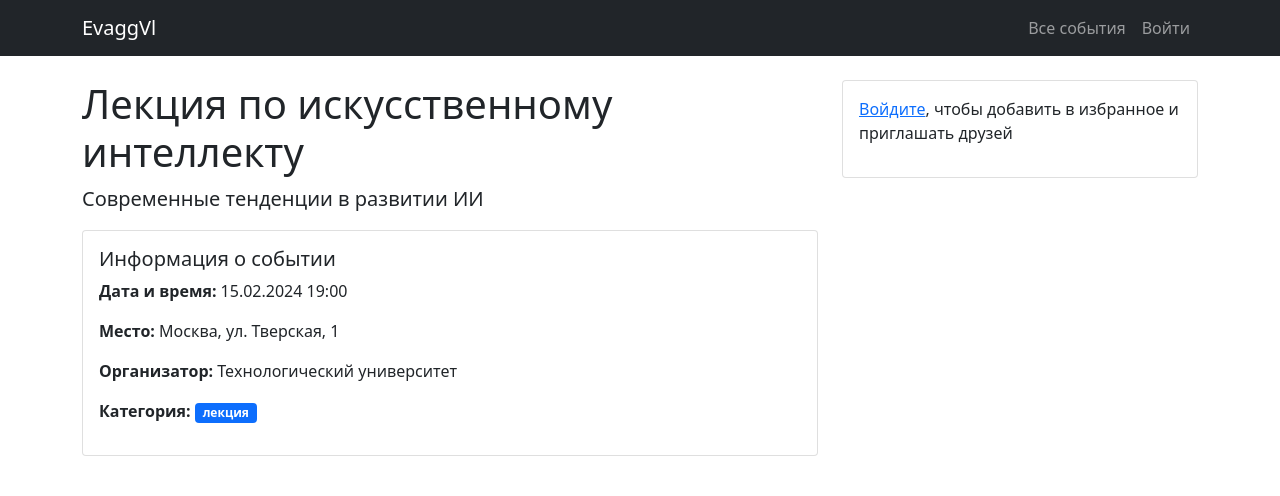
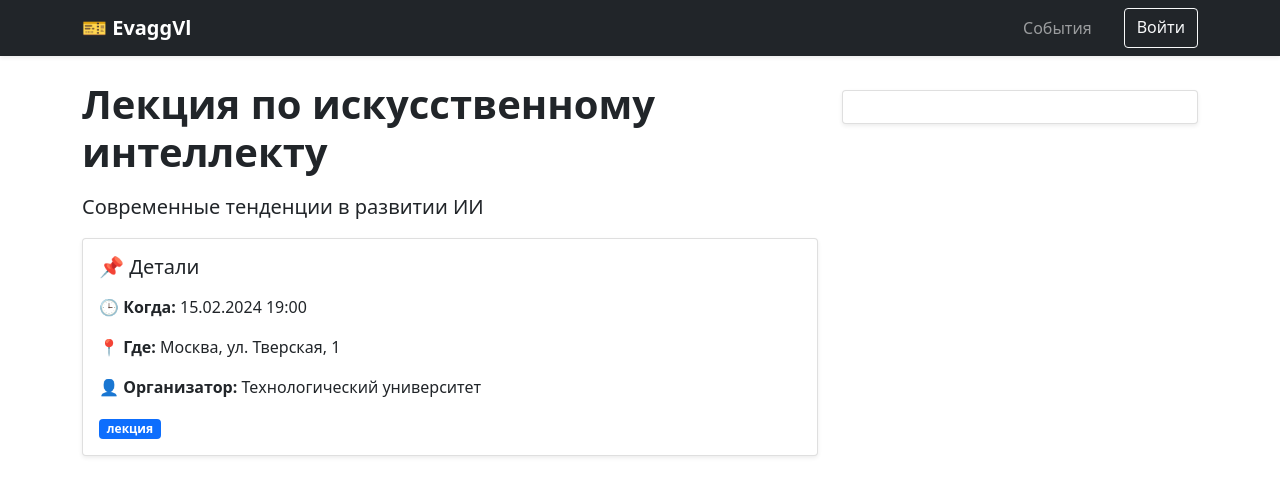
Before and after one commit to Verigg/EvaggVL, a Flask app: page /events/1 in a window 1280 px wide. Shown: the top 496 px of the page. Run offline with Flask 3, Linux system fonts and the light colour scheme.

Commit message:
Pages design polish

```diff
--- a/templates/base.html
+++ b/templates/base.html
@@ -9,25 +9,41 @@
 </head>
 
 <body>
-    <nav class="navbar navbar-expand-lg navbar-dark bg-dark">
+    <style>
+    .event-card {
+        transition: transform .15s ease, box-shadow .15s ease;
+    }
+
+    .event-card:hover {
+        transform: translateY(-4px);
+        box-shadow: 0 8px 24px rgba(0,0,0,.08);
+    }
+    </style>
+
+    <nav class="navbar navbar-expand-lg navbar-dark bg-dark shadow-sm">
         <div class="container">
-            <a class="navbar-brand" href="{{ url_for('index') }}">EvaggVl</a>
-            <div class="navbar-nav">
-                <a class="nav-link" href="{{ url_for('events') }}">Все события</a>
-                {% if current_user.is_authenticated %}
-                <a class="nav-link" href="{{ url_for('recommendations') }}">Рекомендации</a>
-                <a class="nav-link" href="{{ url_for('favorites') }}">Избранное</a>
-                <a class="nav-link" href="{{ url_for('profile') }}">Профиль</a>
-                <a class="nav-link" href="{{ url_for('my_invitations') }}">Приглашения</a>
-                <a class="nav-link" href="{{ url_for('logout') }}">Выйти</a>
-                {% else %}
-                <a class="nav-link" href="{{ url_for('login') }}">Войти</a>
-                {% endif %}
-                {% if current_user.is_authenticated and current_user.username == 'admin' %}
-                <li class="nav-item">
-                    <a class="nav-link" href="{{ url_for('admin_dashboard') }}">Админ-панель</a>
-                </li>
-                {% endif %}
+            <a class="navbar-brand fw-bold" href="{{ url_for('index') }}">
+                🎫 EvaggVl
+            </a>
+
+            <button class="navbar-toggler" type="button" data-bs-toggle="collapse" data-bs-target="#mainNavbar">
+                <span class="navbar-toggler-icon"></span>
+            </button>
+
+            <div class="collapse navbar-collapse" id="mainNavbar">
+                <div class="navbar-nav ms-auto gap-2">
+                    <a class="nav-link" href="{{ url_for('events') }}">События</a>
+
+                    {% if current_user.is_authenticated %}
+                        <a class="nav-link" href="{{ url_for('recommendations') }}">✨ Рекомендации</a>
+                        <a class="nav-link" href="{{ url_for('favorites') }}">❤️ Избранное</a>
+                        <a class="nav-link" href="{{ url_for('profile') }}">👤 Профиль</a>
+                        <a class="nav-link" href="{{ url_for('my_invitations') }}">✉ Приглашения</a>
+                        <a class="nav-link text-danger" href="{{ url_for('logout') }}">Выйти</a>
+                    {% else %}
+                        <a class="btn btn-outline-light ms-lg-3" href="{{ url_for('login') }}">Войти</a>
+                    {% endif %}
+                </div>
             </div>
         </div>
     </nav>
--- a/templates/event_detail.html
+++ b/templates/event_detail.html
@@ -1,47 +1,39 @@
 {% extends "base.html" %}
 
 {% block content %}
-<div class="row">
-    <div class="col-md-8">
-        <h1>{{ event.title }}</h1>
+<div class="row g-4">
+    <div class="col-lg-8">
+        <h1 class="fw-bold mb-3">{{ event.title }}</h1>
         <p class="lead">{{ event.description }}</p>
 
-        <div class="card">
+        <div class="card shadow-sm">
             <div class="card-body">
-                <h5>Информация о событии</h5>
-                <p><strong>Дата и время:</strong> {{ event.date.strftime('%d.%m.%Y %H:%M') }}</p>
-                <p><strong>Место:</strong> {{ event.location }}</p>
-                <p><strong>Организатор:</strong> {{ event.organizer }}</p>
-                <p><strong>Категория:</strong> <span class="badge bg-primary">{{ event.category }}</span></p>
+                <h5 class="mb-3">📌 Детали</h5>
+                <p><strong>🕒 Когда:</strong> {{ event.date.strftime('%d.%m.%Y %H:%M') }}</p>
+                <p><strong>📍 Где:</strong> {{ event.location }}</p>
+                <p><strong>👤 Организатор:</strong> {{ event.organizer }}</p>
+                <span class="badge bg-primary">{{ event.category }}</span>
             </div>
         </div>
     </div>
 
-    <div class="col-md-4">
-        <div class="card">
+    <div class="col-lg-4">
+        <div class="card shadow-sm sticky-top" style="top: 90px;">
             <div class="card-body">
                 {% if current_user.is_authenticated %}
-                <button class="btn btn-warning mb-2 w-100 favorite-btn" data-event-id="{{ event.id }}">
+                <button class="btn btn-warning w-100 mb-3 favorite-btn"
+                        data-event-id="{{ event.id }}">
                     {% if is_favorite %}❤️ В избранном{% else %}♡ Добавить в избранное{% endif %}
                 </button>
 
-                <h5>Пригласить друга</h5>
-                <form action="{{ url_for('invite_friend', event_id=event.id) }}" method="post">
-                    <div class="mb-3">
-                        <input type="text" name="friend" class="form-control" placeholder="Ник или email" required>
-                    </div>
-                    <div class="mb-3">
-                        <textarea name="message" class="form-control" placeholder="Сообщение (необязательно)"></textarea>
-                    </div>
-                    <button type="submit" class="btn btn-success w-100">Отправить приглашение</button>
-                </form>
-                {% else %}
-                <p><a href="{{ url_for('login') }}">Войдите</a>, чтобы добавить в избранное и приглашать друзей</p>
+                <h6 class="fw-bold">Пригласить друга</h6>
+                ...
                 {% endif %}
             </div>
         </div>
     </div>
 </div>
+
 {% endblock %}
 
 {% block scripts %}
```
Also changed, not shown: templates/events.html (+17 -10 lines), templates/profile.html (+14 -5 lines).
